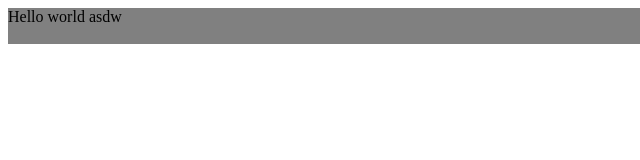
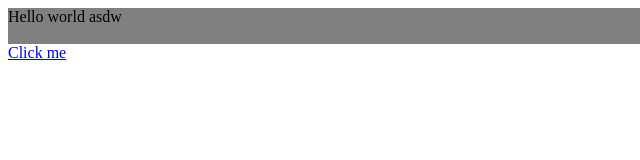
Before and after one commit to GuardianPooki/CV, a plain HTML site: page index.html in a window 1280 px wide. Shown: the full height of the page, 0-640 px from the left. Drawn offline with Linux system fonts and the light colour scheme.

Commit message:
Update index.html

```diff
--- a/index.html
+++ b/index.html
@@ -1 +1,2 @@
 <div style="background-color:gray">Hello world asdw <br/> <br/></div>
+<a href="nav.html">Click me</a>
```
